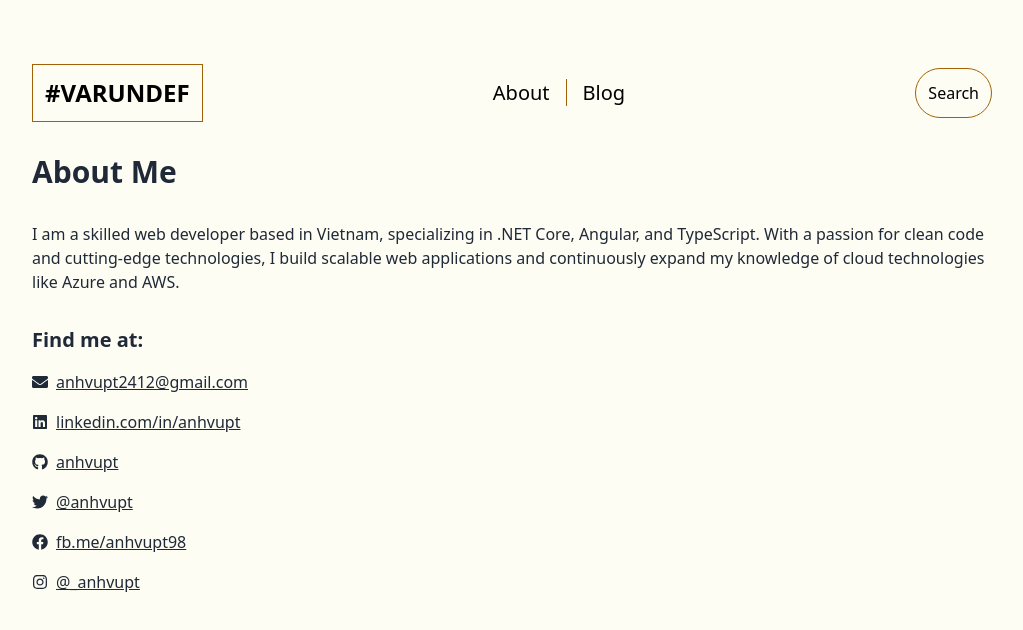
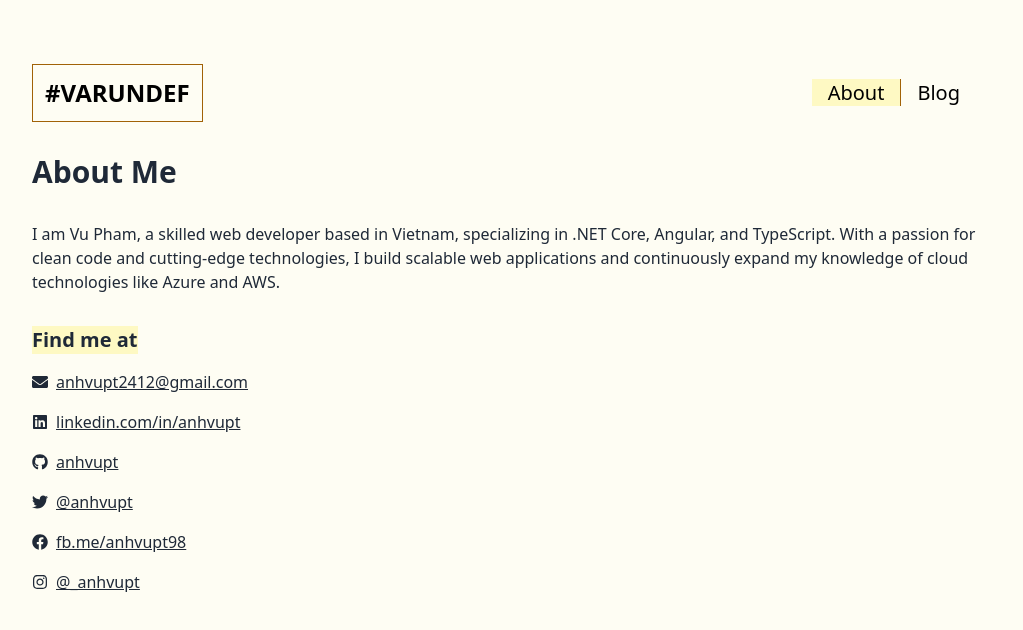
Before and after one commit to anhvupt/varundef, a Next.js app: page /about in a window 1280 px wide. Shown: the top 630 px of the page, without its empty margins (128-1151 px from the left). Built offline with nearby package versions, Linux system fonts and the light colour scheme.

Commit message:
feat: mark selected tab

```diff
--- a/components/header.jsx
+++ b/components/header.jsx
@@ -1,6 +1,8 @@
 import Link from 'next/link';
+import { useRouter } from 'next/router';
 
 export default function Header() {
+  const route = useRouter().route;
   return (
     <div className='gap-2 flex flex-col items-start lg:flex-row lg:items-center lg:justify-between w-3/4 m-auto'>
       <Link href=''>
@@ -9,10 +11,20 @@ export default function Header() {
         </h1>
       </Link>
       <nav className='inline m-auto lg:mx-4 text-xl text-black divide-x divide-yellow-700'>
-        <Link className='px-4' href={'/about'}>About</Link>
-        <Link className='px-4' href={'/'}>Blog</Link>
+        <Link
+          className={
+            route === '/about' ? 'px-4 bg-yellow-100' : 'px-4'
+          }
+          href={'/about'}>
+          About
+        </Link>
+        <Link className={route === '/' ? 'px-4 bg-yellow-100' : 'px-4'} href={'/'}>
+          Blog
+        </Link>
       </nav>
-      <span className='block text-black border border-yellow-700 p-3 rounded-full cursor-pointer'>Search</span>
+      {/* <span className='block text-black border border-yellow-700 p-3 rounded-full cursor-pointer'>
+        Search
+      </span> */}
     </div>
   );
 }
--- a/pages/about.jsx
+++ b/pages/about.jsx
@@ -23,12 +23,13 @@ export default function About() {
         <div className='w-3/4 m-auto flex flex-col lg:mt-8'>
           <h2 className='text-3xl font-bold mb-4'>About Me</h2>
           <p className='mt-4'>
-            I am a skilled web developer based in Vietnam, specializing in .NET Core, Angular, and
+            I am Vu Pham, a skilled web developer based in Vietnam, specializing in .NET Core, Angular, and
             TypeScript. With a passion for clean code and cutting-edge technologies, I build
             scalable web applications and continuously expand my knowledge of cloud technologies
             like Azure and AWS.
           </p>
-          <h3 className='text-xl font-semibold mb-4 mt-8'>Find me at:</h3>
+          <p className='text-xl w-max font-semibold mb-4 mt-8 bg-yellow-100'>Find me at</p>
+          <div className='flex flex-col'>
             <div className='flex items-center mb-4'>
               <FaEnvelope className='mr-2' />
               <a href='mailto:anhvupt2412@gmail.com' className='underline'>
@@ -86,6 +87,7 @@ export default function About() {
               </a>
             </div>
           </div>
+        </div>
       </main>
     </>
   );
```
Lines whose indentation alone changed are shown as unchanged.
